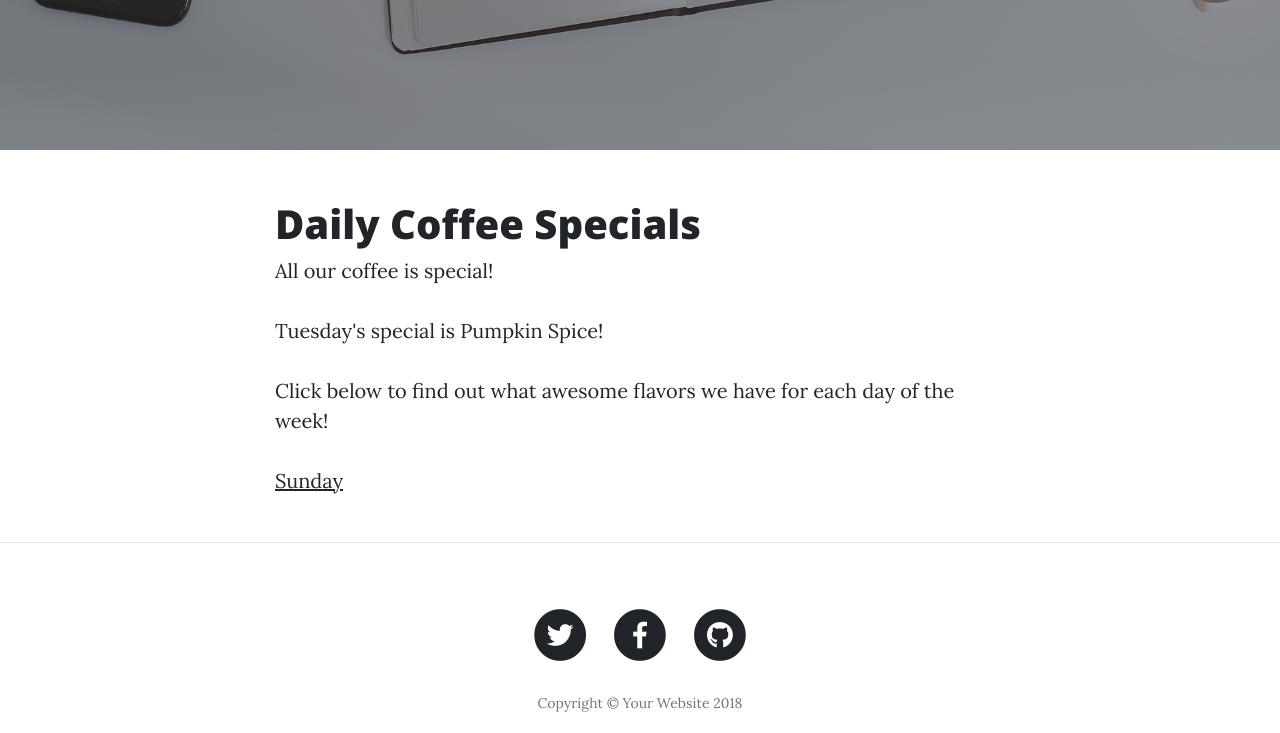
After one commit to newmanix/itc240-fl18-clean-1, a PHP site: page /daily.php in a window 1280 px wide. The commit adds this page. Shown: the part 682-1415 px from the top of the page. Run offline with PHP 8.4, Linux system fonts and the light colour scheme; some libraries are stand-ins or nearby versions.

Commit message:
Updates config file, adds PageHeader, daily page

```diff
--- a/clean/config.php
+++ b/clean/config.php
@@ -3,9 +3,6 @@
 	config.php
 
 	Stores configuration data for our application
-
-
-
 */
 
 //echo basename($_SERVER['PHP_SELF']);
@@ -16,18 +13,115 @@ define('THIS_PAGE',basename($_SERVER['PHP_SELF']));
 
 //die;
 
+/*
+ Below is an array of images to be used on contact.php in the function named
+ randomize()
+
+*/
+
+$heros[] = '<img src="images/coulson.png" />';
+$heros[] = '<img src="images/fury.png" />';
+$heros[] = '<img src="images/hulk.png" />';
+$heros[] = '<img src="images/thor.png" />';
+$heros[] = '<img src="images/black-widow.png" />';
+$heros[] = '<img src="images/captain-america.png" />';
+$heros[] = '<img src="images/machine.png" />';
+$heros[] = '<img src="images/iron-man.png" />';
+$heros[] = '<img src="images/loki.png" />';
+$heros[] = '<img src="images/giant.png" />';
+$heros[] = '<img src="images/hawkeye.png" />';
+
+
+
+
+//default page values
+$title = THIS_PAGE;
+$siteName = 'Site Name';
+$slogan = 'Whatever it is you do, we do it better.';
+$pageHeader = 'The developer forgot to put a pageHeader!';
+$subHeader = 'The developer forgot to put a subHeader!';
+$sloganIcon = '';//will be replaced in contact.php by hero icons
+
 switch(THIS_PAGE){
 
 	case 'template.php':
 		$title =  'My template page';
+        $pageHeader = 'Put PageID here';
+        $subHeader = 'Put more info about page here';
+	break;
+
+    case 'daily.php':
+		$title =  'My Daily page';
+        $pageHeader = 'Daily Coffee Specials';
+        $subHeader = 'All our coffee is special!';
+        $sloganIcon = randomize($heros);
 	break;
 
 	case 'contact.php':
 		$title =  'My contact page';
+        $pageHeader = 'Please contact us';
+        $subHeader = 'We appreciate your feedback';
+        $sloganIcon = randomize($heros);
 	break;
 
-	default:
-		$title = THIS_PAGE;
+}
 
 
-}
+
+/**
+ * returns a random item from an array sent to it.
+ *
+ * Uses count of array to determine highest legal random number.
+ *
+ * Used to show random HTML segments in sidebar, etc.
+ *
+ * <code>
+ * $arr[] = '<img src="mypic1.jpg" />';
+ * $arr[] = '<img src="mypic2.jpg" />';
+ * $arr[] = '<img src="mypic3.jpg" />';
+ * echo randomize($arr); #will show one of three random images
+ * </code>
+ *
+ * @param array array of HTML strings to display randomly
+ * @return string HTML at random index of array
+ * @see rotate()
+ * @todo none
+ */
+function randomize ($arr)
+{//randomize function is called in the right sidebar - an example of random (on page reload)
+	if(is_array($arr))
+	{//Generate random item from array and return it
+		return $arr[mt_rand(0, count($arr) - 1)];
+	}else{
+		return $arr;
+	}
+}#end randomize()
+
+/**
+ * returns a daily item from an array sent to it.
+ *
+ * Uses count of array to determine highest legal rotated item.
+ *
+ * Uses day of month and modulus to rotate through daily items in sidebar, etc.
+ *
+ * <code>
+ * $arr[] = '<img src="mypic1.jpg" />';
+ * $arr[] = '<img src="mypic2.jpg" />';
+ * $arr[] = '<img src="mypic3.jpg" />';
+ * echo rotate($arr); #will return a different image each day for three days
+ * </code>
+ *
+ * @param array array of HTML strings to display on a daily rotation
+ * @return string HTML at specific index of array based on day of month
+ * @see rotate()
+ * @todo none
+ */
+function rotate ($arr)
+{//rotate function is called in the right sidebar - an example of rotation (on day of month)
+	if(is_array($arr))
+	{//Generate item in array using date and modulus of count of the array
+		return $arr[((int)date("j")) % count($arr)];
+	}else{
+		return $arr;
+	}
+}#end rotate
--- /dev/null
+++ b/clean/daily.php
@@ -0,0 +1,43 @@
+<?php include 'config.php'?>
+<?php
+
+/*
+
+if day is passed via GET, show $day's coffee
+
+if it's today, shows $today's coffee
+
+
+
+place a link to show today's coffee (if on another day)
+
+*/
+
+if(isset($_GET['day']))
+{//if day is passed via GET, show $day's coffee
+    $today = $_GET['day'];
+}else{//if it's today, shows $today's coffee
+   $today = date('l');
+}
+
+
+
+
+
+
+//$today = date('l');
+
+//echo $today;
+//die;
+
+
+?>
+<?php include 'header.php'?>
+
+<p><?=$today?>'s special is Pumpkin Spice!</p>
+
+<p>Click below to find out what awesome flavors we have for each day of the week!</p>
+<p><a href="daily.php?day=Sunday">Sunday</a></p>
+
+
+<?php include 'footer.php'?>
--- a/clean/header.php
+++ b/clean/header.php
@@ -42,7 +42,7 @@
               <a class="nav-link" href="about.html">About</a>
             </li>
             <li class="nav-item">
-              <a class="nav-link" href="post.html">Sample Post</a>
+              <a class="nav-link" href="daily.php">Daily</a>
             </li>
             <li class="nav-item">
               <a class="nav-link" href="contact.php">Contact</a>
@@ -59,8 +59,8 @@
         <div class="row">
           <div class="col-lg-8 col-md-10 mx-auto">
             <div class="site-heading">
-              <h1>Clean Blog</h1>
-              <span class="subheading">A Blog Theme by Start Bootstrap</span>
+              <h1><?=$siteName?></h1>
+              <span class="subheading"><?=$slogan?><?=$sloganIcon?></span>
             </div>
           </div>
         </div>
@@ -72,7 +72,7 @@
       <div class="row">
         <div class="col-lg-8 col-md-10 mx-auto">
         <div class="page-heading">
-              <h1>Page Heading Goes Here!</h1>
-              <span class="subheading">Clever comment here!</span>
+              <h1><?=$pageHeader?></h1>
+              <span class="subheading"><?=$subHeader?></span>
         </div>
           <!-- header ends here -->
```
